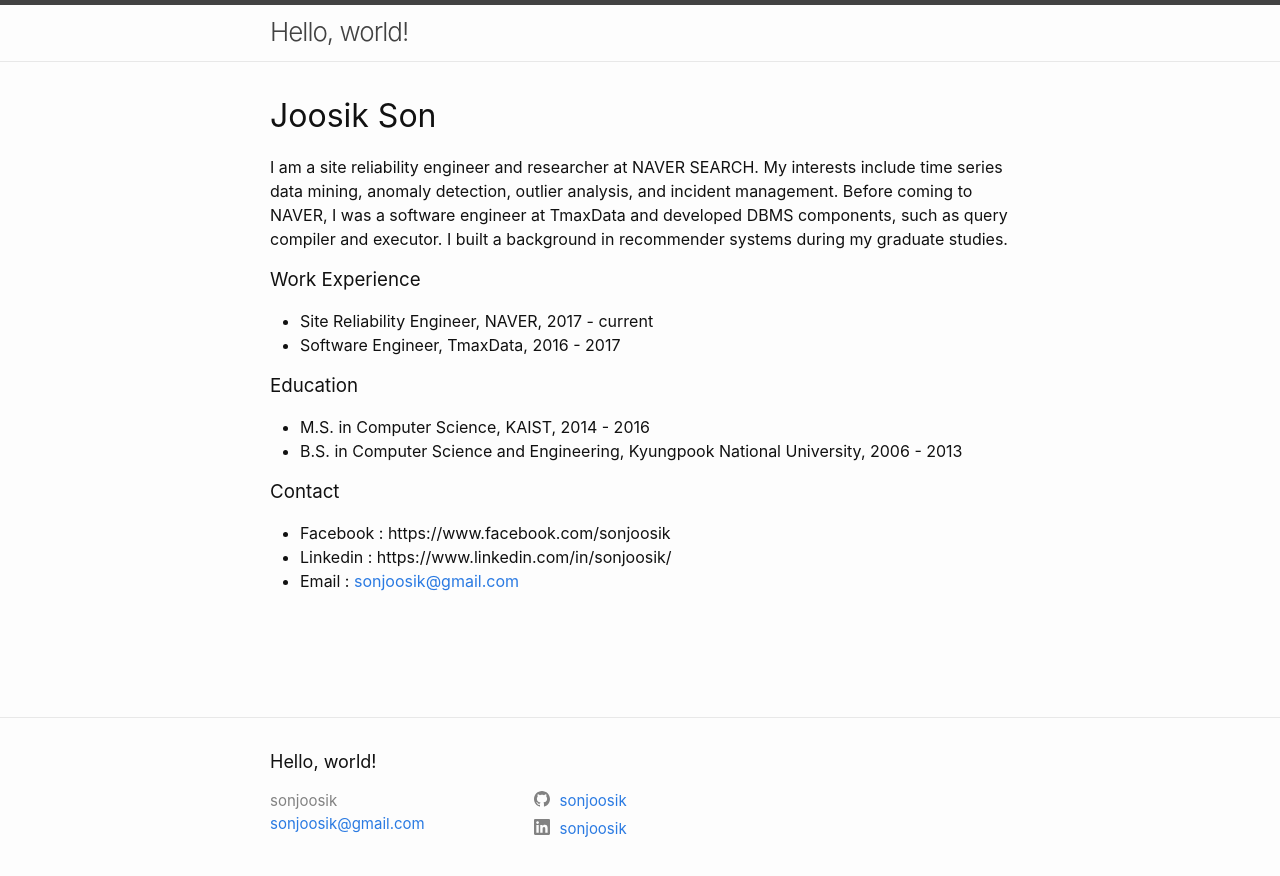
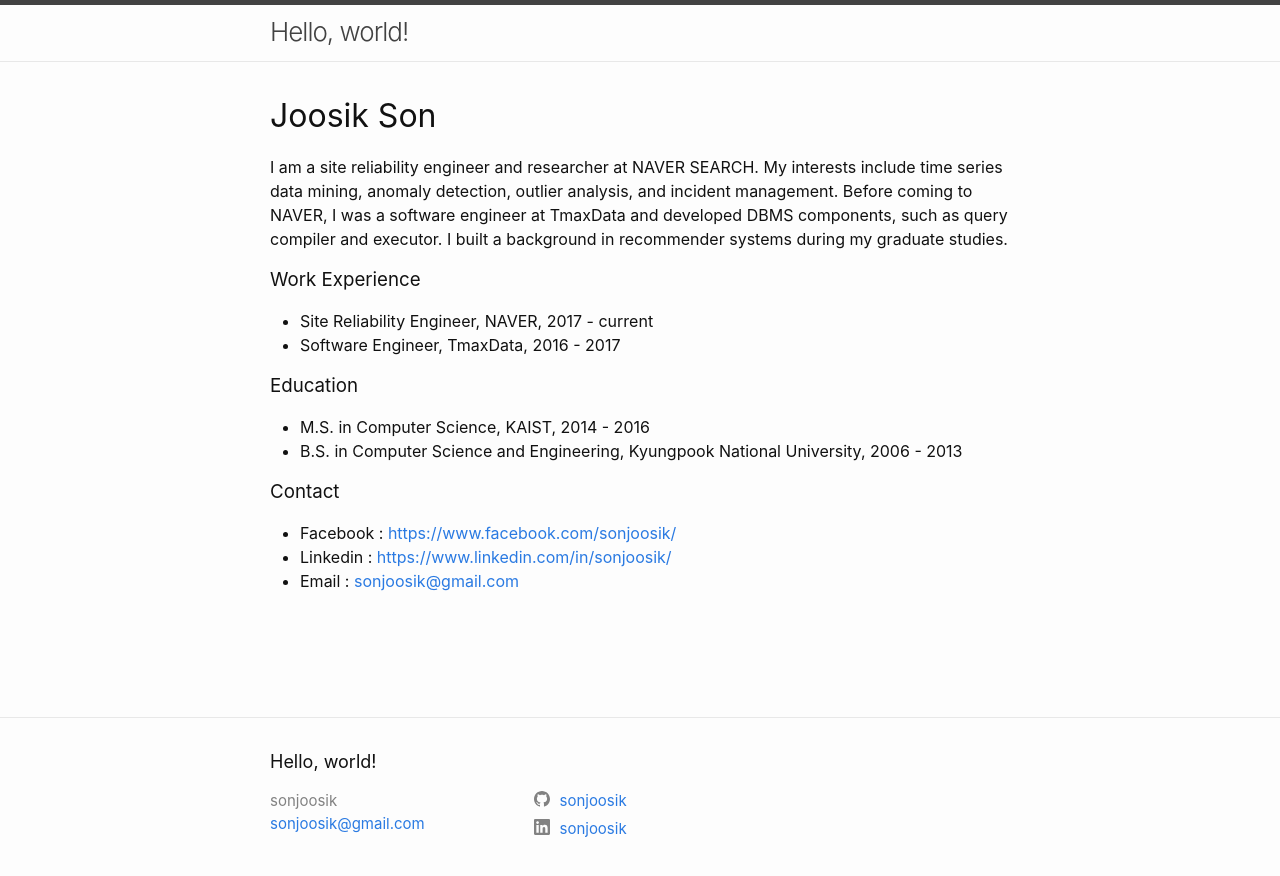
Before and after one commit to sonjoosik/sonjoosik.com, a Jekyll site: the page built from index.md, in a window 1280 px wide. Shown: the top 876 px of the page. Built offline with Jekyll 4.4.1, drawn with Linux system fonts in a browser that asks for light colours; part of the change alters nothing that is shown.

```diff
--- a/index.md
+++ b/index.md
@@ -20,6 +20,6 @@ I am a site reliability engineer and researcher at NAVER SEARCH. My interests in
 * B.S. in Computer Science and Engineering, Kyungpook National University, 2006 - 2013
 
 ### Contact
-* Facebook : https://www.facebook.com/sonjoosik
-* Linkedin : https://www.linkedin.com/in/sonjoosik/
+* Facebook : [https://www.facebook.com/sonjoosik/](https://www.facebook.com/sonjoosik/)
+* Linkedin : [https://www.linkedin.com/in/sonjoosik/](https://www.linkedin.com/in/sonjoosik/)
 * Email : [sonjoosik@gmail.com](mailto://sonjoosik@gmail.com)
```
